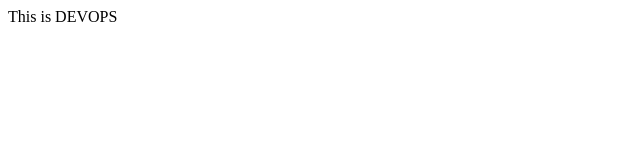
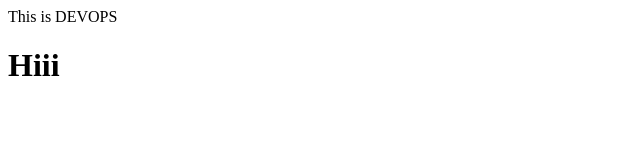
Before and after one commit to Harshithaaa6/harshirepo, a plain HTML site: page harshita.html in a window 1280 px wide. Shown: the whole page, without its empty margins (0-640 px from the left). Drawn offline with Linux system fonts and the light colour scheme.

Commit message:
Update harshita.html

```diff
--- a/harshita.html
+++ b/harshita.html
@@ -4,5 +4,8 @@
   </head>
   <body>
     This is DEVOPS
+    <h1>
+      Hiii
+    </h1>
   </body>
 </html>
```
